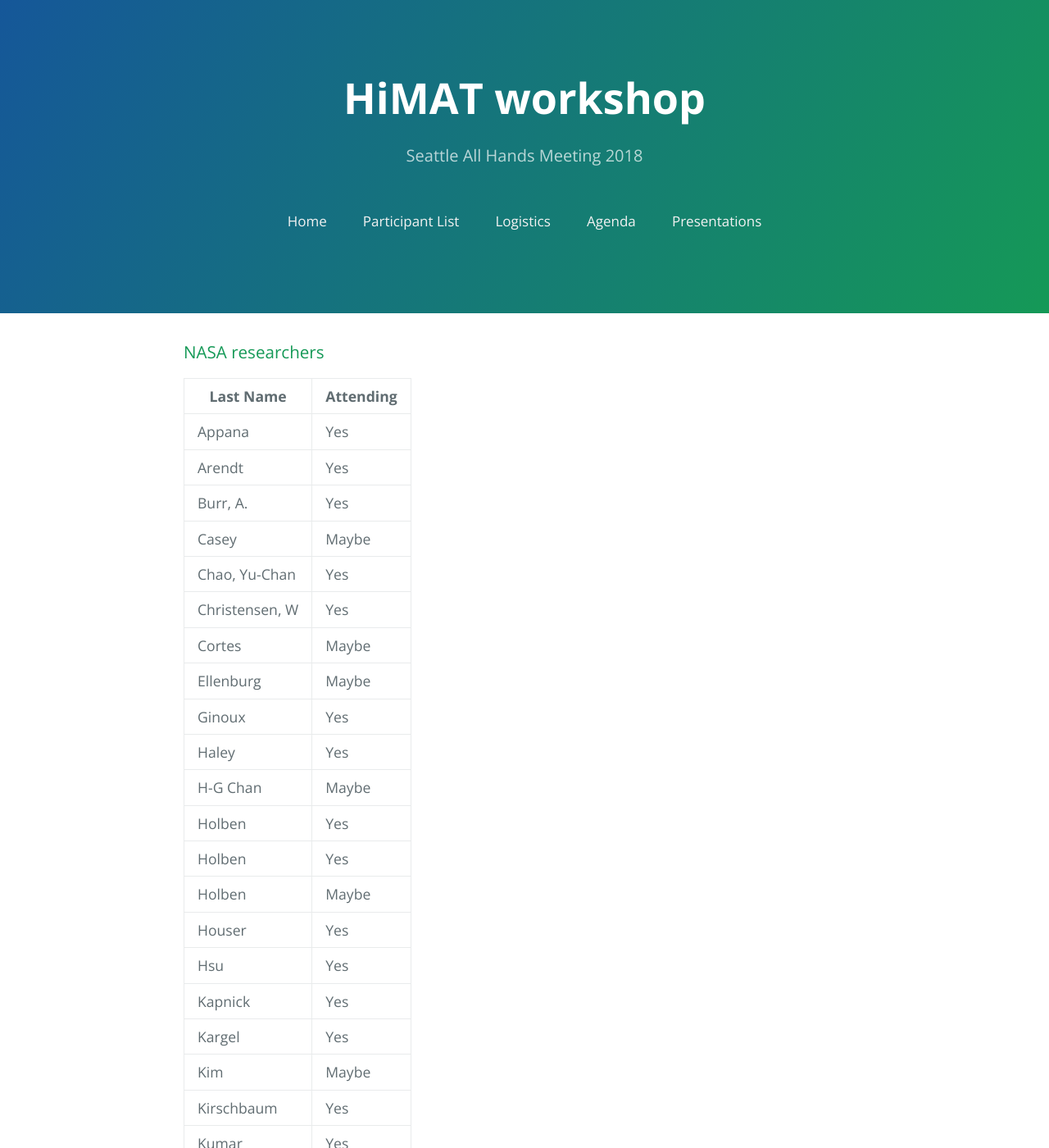
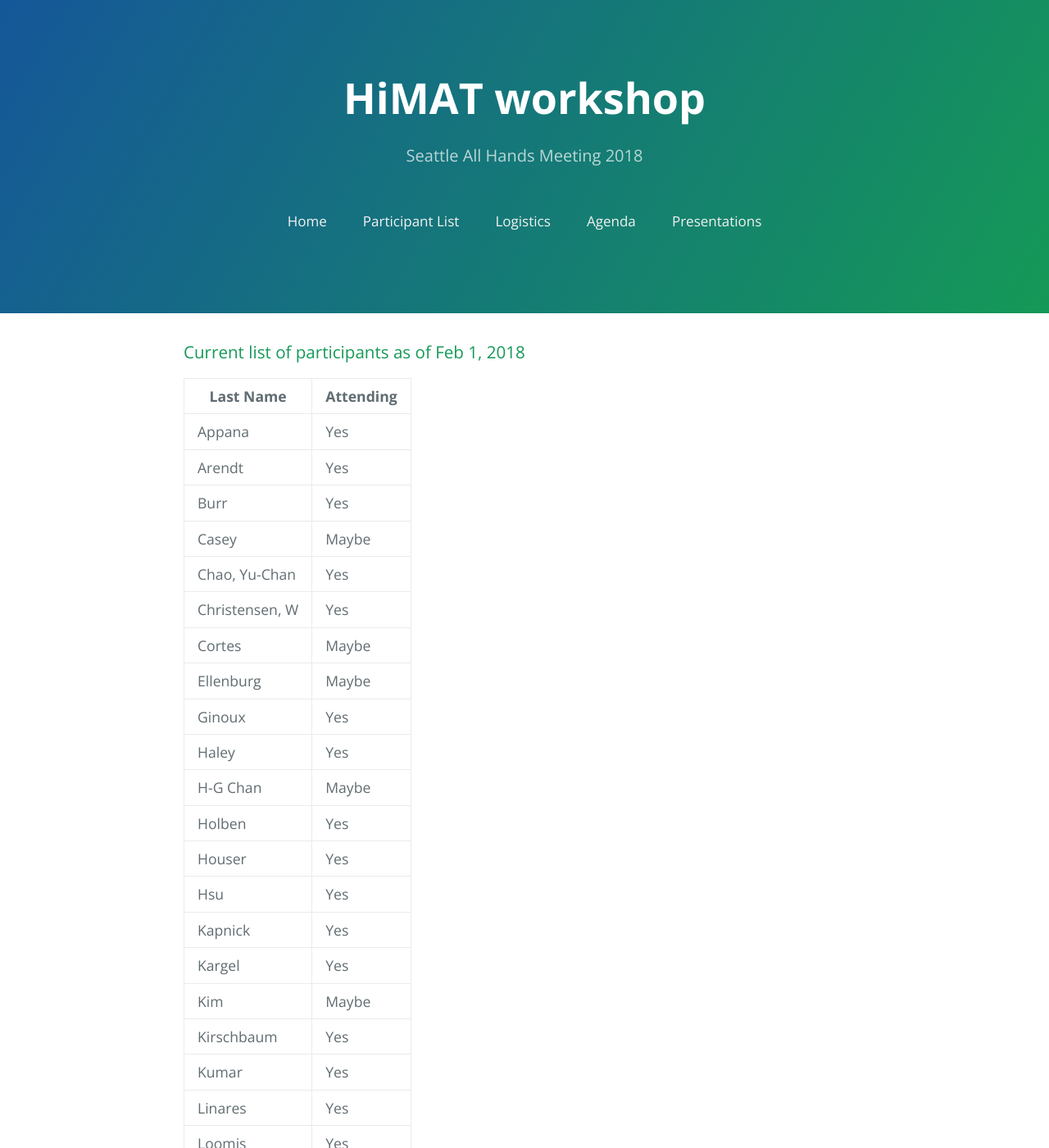
Before and after one commit to lsetiawan/2018-05-15-CAS-HiMAT, a Jekyll site: the page built from participant-list.md, in a window 1280 px wide and 1400 px high. Shown: the whole window at 82% size. Built offline with Jekyll 4.4.1, drawn with Linux system fonts in a browser that asks for light colours; some of the changed text lies outside the part shown.

Commit message:
remove duplicates

```diff
--- a/participant-list.md
+++ b/participant-list.md
@@ -3,13 +3,13 @@ layout: default
 title: "Participant List"
 ---
 
-### NASA researchers
+### Current list of participants as of Feb 1, 2018
 
 Last Name | Attending
 ---|---
 Appana | Yes
 Arendt | Yes
-Burr, A. | Yes
+Burr | Yes
 Casey | Maybe
 Chao, Yu-Chan | Yes
 Christensen, W | Yes
@@ -19,8 +19,6 @@ Ginoux | Yes
 Haley | Yes
 H-G Chan | Maybe
 Holben | Yes
-Holben | Yes
-Holben | Maybe
 Houser | Yes
 Hsu | Yes
 Kapnick | Yes
@@ -28,9 +26,7 @@ Kargel | Yes
 Kim | Maybe
 Kirschbaum | Yes
 Kumar | Yes
-linares | Yes
-linares | Yes
-linares | Yes
+Linares | Yes
 Loomis | Yes
 Maggioni | Yes
 Margulis | Yes
@@ -39,9 +35,8 @@ McDonald K | Yes
 Mishra | Maybe
 Osmanoglu | Yes
 Painter | Yes
-Qian, Y. | Yes
+Qian | Yes
 Raup | Yes
-Reese | Yes
 Reese | Yes
 Richey | Yes
 Rittger | Maybe
@@ -51,6 +46,6 @@ Searby | Yes
 Shean | Yes
 Shugar | Yes
 Steenburgh | Yes
-Tanner, S. | Yes
+Tanner | Yes
 Tsay | Yes
 Velicogna | Yes
```
